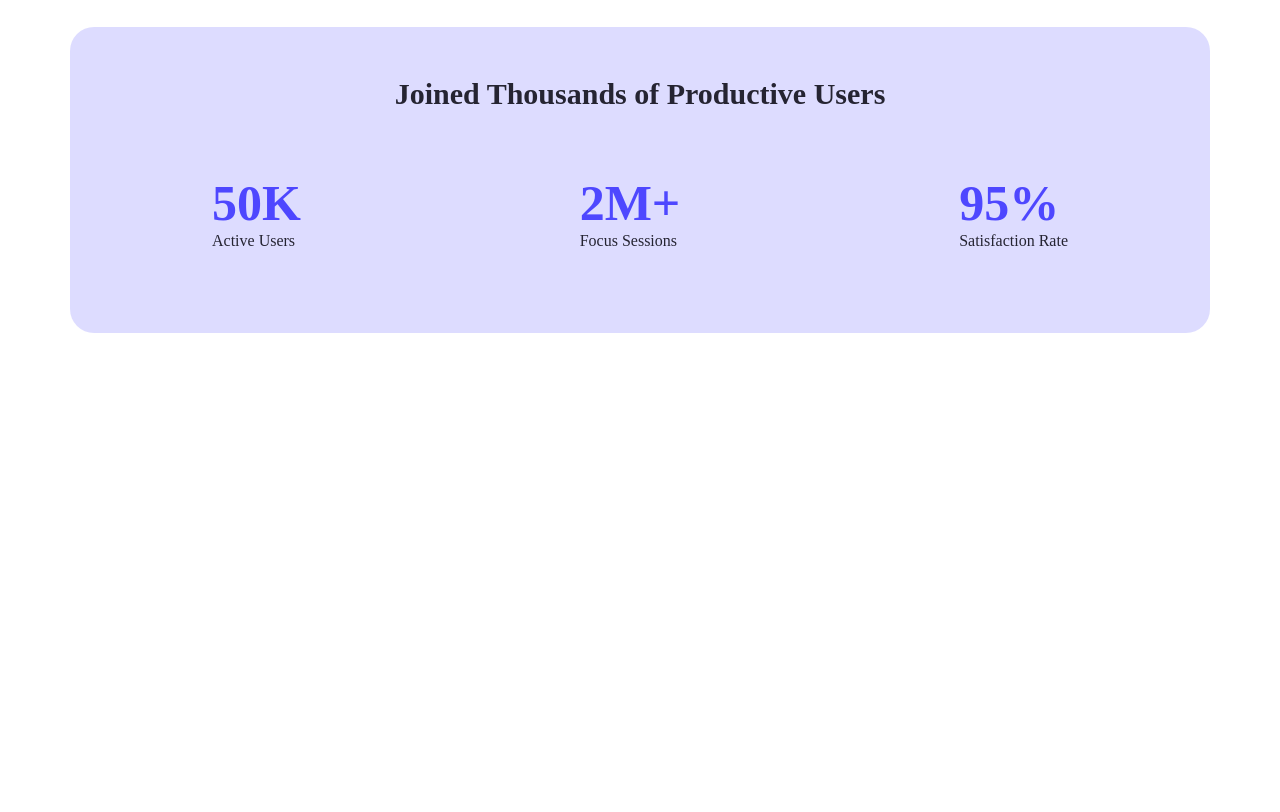
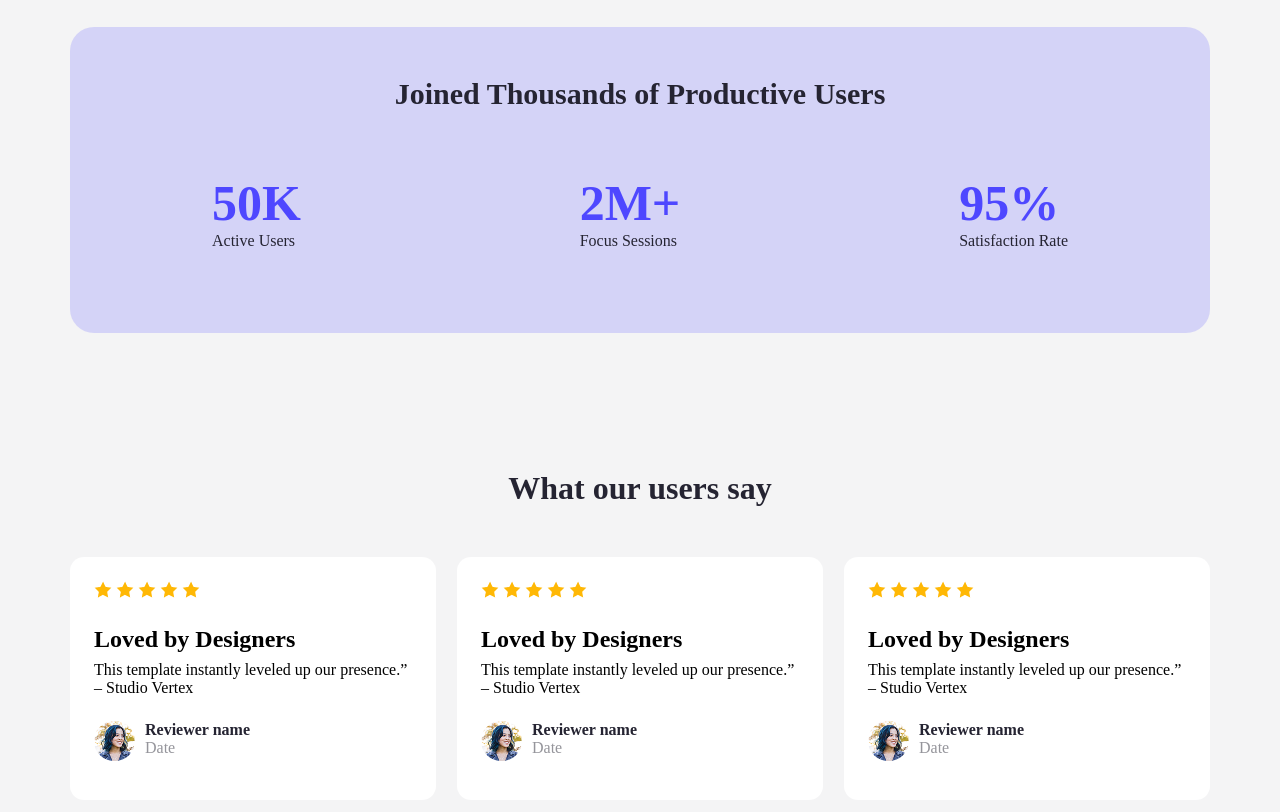
Before and after one commit to MernStackExpert/Asigement-001, a plain HTML site: page index.html in a window 1280 px wide. Shown: the part 1293-2105 px from the top of the page. Before the commit the page ends 1626 px from the top, so only its background shows below. Drawn offline with Linux system fonts and the light colour scheme.

Commit message:
Complete Section 3

```diff
--- a/index.html
+++ b/index.html
@@ -54,6 +54,83 @@
           </ul>
         </div>
       </div>
+      <div class="section-3">
+        <h1>What our users say</h1>
+        <div class="review-section">
+          <div class="review-container">
+            <div class="img-container">
+              <img src="Assets/icon-star.png" alt="Star" />
+              <img src="Assets/icon-star.png" alt="Star" />
+              <img src="Assets/icon-star.png" alt="Star" />
+              <img src="Assets/icon-star.png" alt="Star" />
+              <img src="Assets/icon-star.png" alt="Star" />
+            </div>
+            <div class="text-container">
+              <h2>Loved by Designers</h2>
+              <p>
+                This template instantly leveled up our presence.” – Studio
+                Vertex
+              </p>
+            </div>
+            <div class="profile-container">
+              <img src="Assets/avatar.png" alt="" />
+              <div>
+                <p>Reviewer name</p>
+
+                <span>Date</span>
+              </div>
+            </div>
+          </div>
+          <div class="review-container">
+            <div class="img-container">
+              <img src="Assets/icon-star.png" alt="Star" />
+              <img src="Assets/icon-star.png" alt="Star" />
+              <img src="Assets/icon-star.png" alt="Star" />
+              <img src="Assets/icon-star.png" alt="Star" />
+              <img src="Assets/icon-star.png" alt="Star" />
+            </div>
+            <div class="text-container">
+              <h2>Loved by Designers</h2>
+              <p>
+                This template instantly leveled up our presence.” – Studio
+                Vertex
+              </p>
+            </div>
+            <div class="profile-container">
+              <img src="Assets/avatar.png" alt="" />
+              <div>
+                <p>Reviewer name</p>
+
+                <span>Date</span>
+              </div>
+            </div>
+          </div>
+          <div class="review-container">
+            <div class="img-container">
+              <img src="Assets/icon-star.png" alt="Star" />
+              <img src="Assets/icon-star.png" alt="Star" />
+              <img src="Assets/icon-star.png" alt="Star" />
+              <img src="Assets/icon-star.png" alt="Star" />
+              <img src="Assets/icon-star.png" alt="Star" />
+            </div>
+            <div class="text-container">
+              <h2>Loved by Designers</h2>
+              <p>
+                This template instantly leveled up our presence.” – Studio
+                Vertex
+              </p>
+            </div>
+            <div class="profile-container">
+              <img src="Assets/avatar.png" alt="" />
+              <div>
+                <p>Reviewer name</p>
+
+                <span>Date</span>
+              </div>
+            </div>
+          </div>
+        </div>
+      </div>
     </main>
   </body>
 </html>
--- a/styles/style.css
+++ b/styles/style.css
@@ -3,6 +3,11 @@
   margin: 0;
   padding: 0;
   box-sizing: border-box;
+}
+
+body
+{
+  background-color: #2524320c;
 }
 
 header
@@ -166,3 +171,64 @@ main section
 {
   color: #252432;
 }
+
+/* ///////// MAIN SECTION 3 ////////// */
+
+.section-3
+{
+  width: 1140px;
+  height: 342px;
+  margin: 137px auto 0;
+}
+
+.section-3 h1
+{
+
+  text-align: center;
+  color: #252432;
+}
+.review-section
+{
+  display: flex;
+  align-items: center;
+  justify-content: space-between;
+  margin-top: 50px;
+}
+.review-container
+{
+  width: 366px;
+  height: 243px;
+  border-radius: 14px;
+  background-color: #FFFFFF;
+  padding: 24px;
+}
+
+.text-container h2
+{
+  margin-top: 24px;
+  margin-bottom: 8px;
+}
+
+.profile-container
+{
+  display: flex;
+  margin-top: 24px;
+}
+
+.profile-container img
+{
+  border-radius: 50%;
+  margin-right: 10px;
+
+}
+
+.profile-container p
+{
+  color: #252432;
+  font-weight: bold;
+}
+
+.profile-container span
+{
+  color: #2524327c;
+}
```
